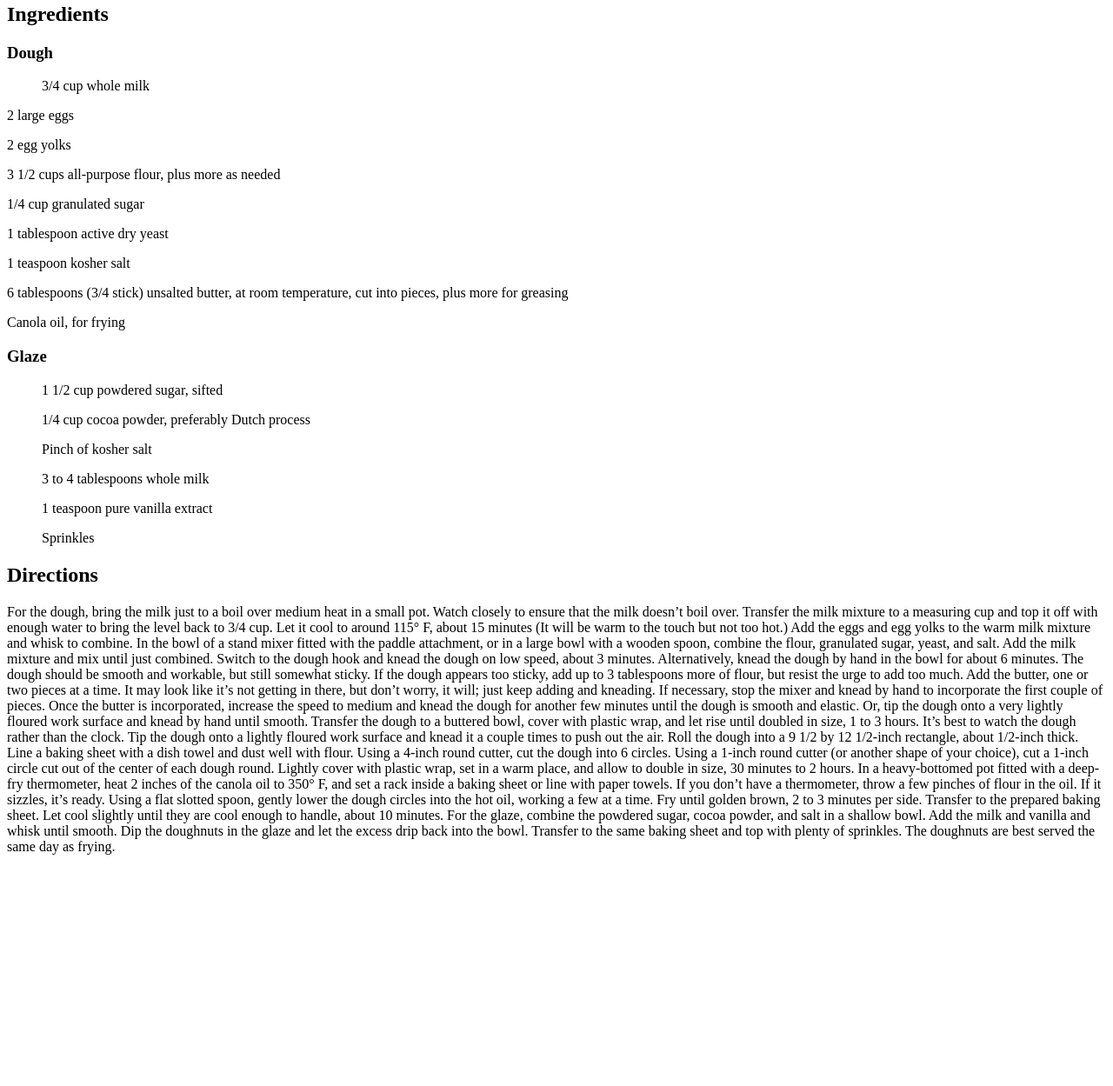
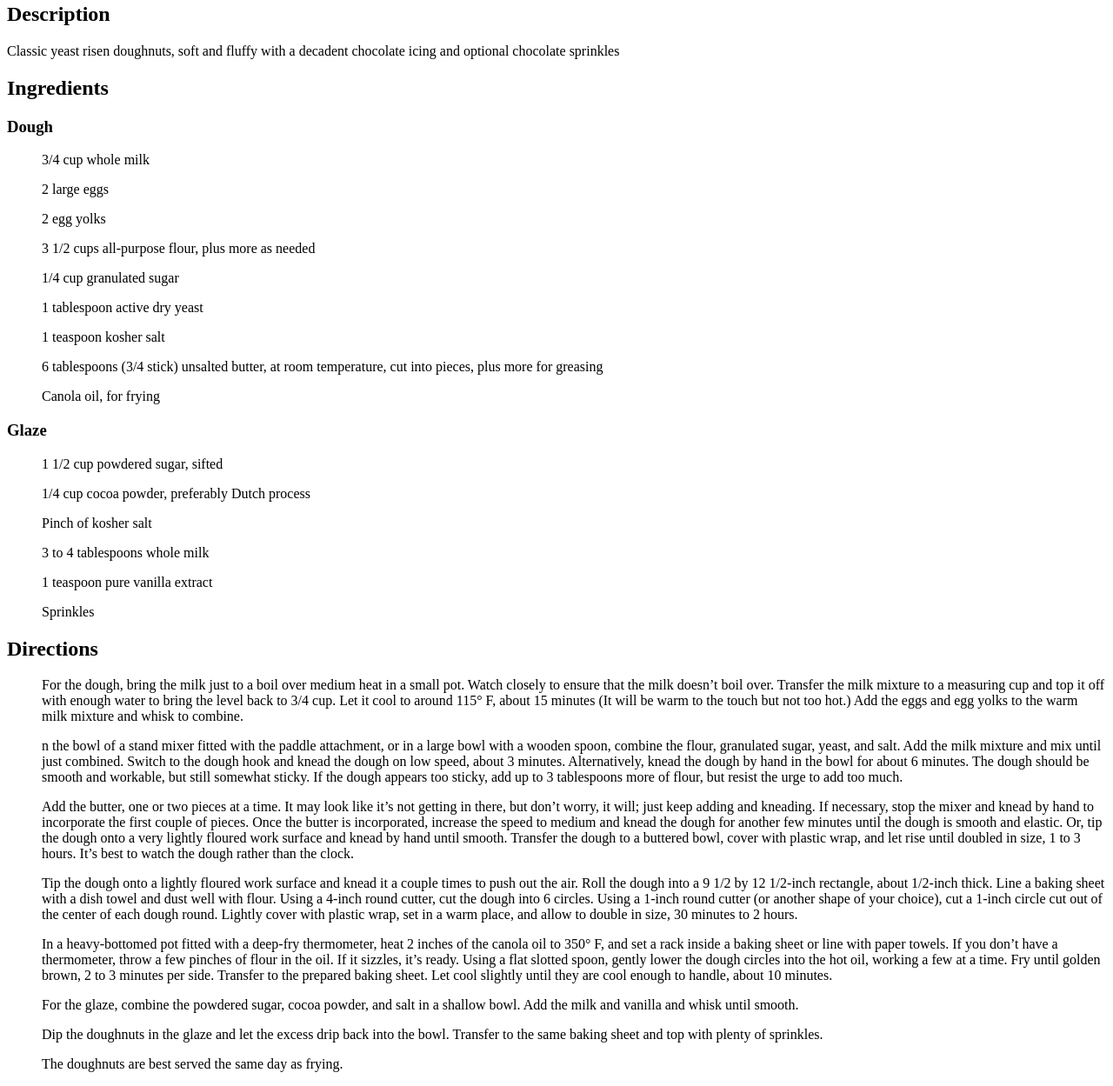
Before and after one commit to KitKatRoar/odin-recipes, a plain HTML site: page recipes/chocolate_doughnuts.html in a window 1280 px wide. Shown: the part 401-1650 px from the top of the page at 87% size. Before the commit the page ends 1392 px from the top, so only its background shows below. Drawn offline with Linux system fonts and the light colour scheme.

Commit message:
Add ordered list for Directions

```diff
--- a/recipes/chocolate_doughnuts.html
+++ b/recipes/chocolate_doughnuts.html
@@ -10,18 +10,21 @@
     <h1>Chocolate Frosted Doughnuts</h1>
         <p><img src="https://magnolia.com/images/imgstore.sndimg.com/w_500,f_auto/magnolia/images/848f3184-9f74-480b-b5c8-02fda6f869b3.jpg"></p>
 
+    <h2>Description</h2>
+        Classic yeast risen doughnuts, soft and fluffy with a decadent chocolate icing and optional chocolate sprinkles
+
         <h2>Ingredients</h2>
         <h3>Dough</h3>
             <ul>3/4 cup whole milk</ul>
-            <ul></ul>2 large eggs</ul>
-            <ul></ul>2 egg yolks</ul>
-            <ul></ul>3 1/2 cups all-purpose flour, plus more as needed</ul>
-            <ul></ul>1/4 cup granulated sugar</ul>
-            <ul></ul>1 tablespoon active dry yeast</ul>
-            <ul></ul>1 teaspoon kosher salt</ul>
-            <ul></ul>6 tablespoons (3/4 stick) unsalted butter, at room temperature, cut into pieces,
+            <ul>2 large eggs</ul>
+            <ul>2 egg yolks</ul>
+            <ul>3 1/2 cups all-purpose flour, plus more as needed</ul>
+            <ul>1/4 cup granulated sugar</ul>
+            <ul>1 tablespoon active dry yeast</ul>
+            <ul>1 teaspoon kosher salt</ul>
+            <ul>6 tablespoons (3/4 stick) unsalted butter, at room temperature, cut into pieces,
             plus more for greasing</ul>
-            <ul></ul>Canola oil, for frying</ul>
+            <ul>Canola oil, for frying</ul>
         <h3>Glaze</h3>
             <ul>1 1/2 cup powdered sugar, sifted</ul>
             <ul>1/4 cup cocoa powder, preferably Dutch process</ul>
@@ -30,14 +33,29 @@
             <ul>1 teaspoon pure vanilla extract</ul>
             <ul>Sprinkles</ul>
 
-    <h2>Directions</h2>
-    For the dough, bring the milk just to a boil over medium heat in a small pot. Watch closely to ensure that the milk doesn’t boil over. Transfer the milk mixture to a measuring cup and top it off with enough water to bring the level back to 3/4 cup. Let it cool to around 115° F, about 15 minutes (It will be warm to the touch but not too hot.) Add the eggs and egg yolks to the warm milk mixture and whisk to combine.
-In the bowl of a stand mixer fitted with the paddle attachment, or in a large bowl with a wooden spoon, combine the flour, granulated sugar, yeast, and salt. Add the milk mixture and mix until just combined. Switch to the dough hook and knead the dough on low speed, about 3 minutes. Alternatively, knead the dough by hand in the bowl for about 6 minutes. The dough should be smooth and workable, but still somewhat sticky. If the dough appears too sticky, add up to 3 tablespoons more of flour, but resist the urge to add too much.
-Add the butter, one or two pieces at a time. It may look like it’s not getting in there, but don’t worry, it will; just keep adding and kneading. If necessary, stop the mixer and knead by hand to incorporate the first couple of pieces. Once the butter is incorporated, increase the speed to medium and knead the dough for another few minutes until the dough is smooth and elastic. Or, tip the dough onto a very lightly floured work surface and knead by hand until smooth. Transfer the dough to a buttered bowl, cover with plastic wrap, and let rise until doubled in size, 1 to 3 hours. It’s best to watch the dough rather than the clock.
-Tip the dough onto a lightly floured work surface and knead it a couple times to push out the air. Roll the dough into a 9 1/2 by 12 1/2-inch rectangle, about 1/2-inch thick. Line a baking sheet with a dish towel and dust well with flour. Using a 4-inch round cutter, cut the dough into 6 circles. Using a 1-inch round cutter (or another shape of your choice), cut a 1-inch circle cut out of the center of each dough round. Lightly cover with plastic wrap, set in a warm place, and allow to double in size, 30 minutes to 2 hours.
-In a heavy-bottomed pot fitted with a deep-fry thermometer, heat 2 inches of the canola oil to 350° F, and set a rack inside a baking sheet or line with paper towels. If you don’t have a thermometer, throw a few pinches of flour in the oil. If it sizzles, it’s ready. Using a flat slotted spoon, gently lower the dough circles into the hot oil, working a few at a time. Fry until golden brown, 2 to 3 minutes per side. Transfer to the prepared baking sheet. Let cool slightly until they are cool enough to handle, about 10 minutes.
-For the glaze, combine the powdered sugar, cocoa powder, and salt in a shallow bowl. Add the milk and vanilla and whisk until smooth.
-Dip the doughnuts in the glaze and let the excess drip back into the bowl. Transfer to the same baking sheet and top with plenty of sprinkles.
-The doughnuts are best served the same day as frying.
+        <h2>Directions</h2>
+            <ol>For the dough, bring the milk just to a boil over medium heat in a small pot. Watch closely to ensure that the milk doesn’t boil over.
+                Transfer the milk mixture to a measuring cup and top it off with enough water to bring the level back to 3/4 cup. Let it cool to around 115° F,
+                about 15 minutes (It will be warm to the touch but not too hot.) Add the eggs and egg yolks to the warm milk mixture and whisk to combine.</ol>
+            <ol>n the bowl of a stand mixer fitted with the paddle attachment, or in a large bowl with a wooden spoon, combine the flour, granulated sugar,
+                yeast, and salt. Add the milk mixture and mix until just combined. Switch to the dough hook and knead the dough on low speed,
+                about 3 minutes. Alternatively, knead the dough by hand in the bowl for about 6 minutes. The dough should be smooth and workable,
+                but still somewhat sticky. If the dough appears too sticky, add up to 3 tablespoons more of flour, but resist the urge to add too much.</ol>
+            <ol>Add the butter, one or two pieces at a time. It may look like it’s not getting in there, but don’t worry, it will; just keep adding and kneading.
+                If necessary, stop the mixer and knead by hand to incorporate the first couple of pieces. Once the butter is incorporated, increase the speed
+                to medium and knead the dough for another few minutes until the dough is smooth and elastic. Or, tip the dough onto a very lightly floured
+                work surface and knead by hand until smooth. Transfer the dough to a buttered bowl, cover with plastic wrap, and let rise until doubled in
+                size, 1 to 3 hours. It’s best to watch the dough rather than the clock.</ol>
+            <ol>Tip the dough onto a lightly floured work surface and knead it a couple times to push out the air. Roll the dough into a 9 1/2 by 12 1/2-inch
+                rectangle, about 1/2-inch thick. Line a baking sheet with a dish towel and dust well with flour. Using a 4-inch round cutter, cut the dough
+                into 6 circles. Using a 1-inch round cutter (or another shape of your choice), cut a 1-inch circle cut out of the center of each dough round.
+                Lightly cover with plastic wrap, set in a warm place, and allow to double in size, 30 minutes to 2 hours.</ol>
+            <ol>In a heavy-bottomed pot fitted with a deep-fry thermometer, heat 2 inches of the canola oil to 350° F, and set a rack inside a baking sheet
+                or line with paper towels. If you don’t have a thermometer, throw a few pinches of flour in the oil. If it sizzles, it’s ready. Using a flat
+                slotted spoon, gently lower the dough circles into the hot oil, working a few at a time. Fry until golden brown, 2 to 3 minutes per side.
+                Transfer to the prepared baking sheet. Let cool slightly until they are cool enough to handle, about 10 minutes.</ol>
+            <ol>For the glaze, combine the powdered sugar, cocoa powder, and salt in a shallow bowl. Add the milk and vanilla and whisk until smooth.</ol>
+            <ol>Dip the doughnuts in the glaze and let the excess drip back into the bowl. Transfer to the same baking sheet and top with plenty of sprinkles.</ol>
+            <ol>The doughnuts are best served the same day as frying.</ol>
         </body>
 </html>
```
